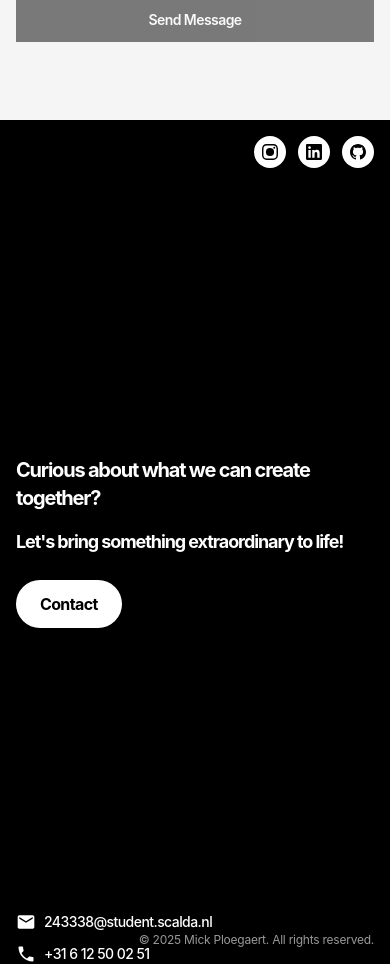
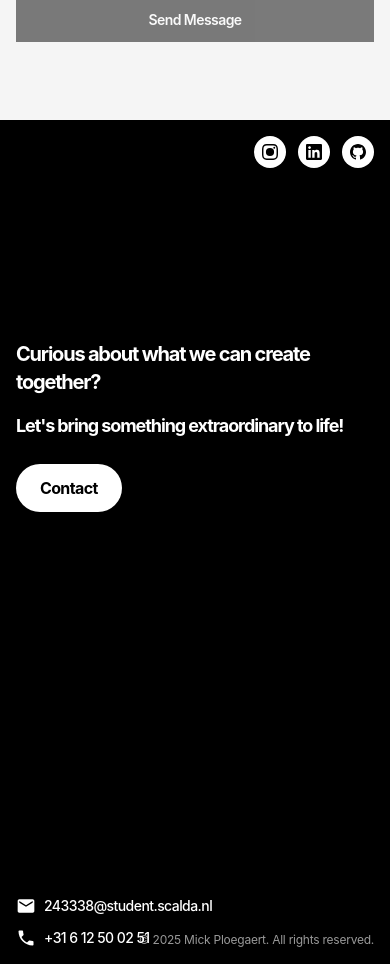
Before and after one commit to mickploegaert/mickp-portfolio, a Next.js app: page /contact in a window 390 px wide. Shown: the part 660-1624 px from the top of the page. Built offline with nearby package versions, Linux system fonts and the light colour scheme.

Commit message:
Refactor About, Footer, and Projects components for improved layout and accessibility; update image sources for consistency

```diff
--- a/components/About.tsx
+++ b/components/About.tsx
@@ -2,7 +2,7 @@
 
 export default function About() {
   return (
-    <section id="about" className="min-h-screen bg-white py-12 sm:py-16 md:py-20 px-4 sm:px-6 lg:px-8">
+    <section id="about" className="min-h-screen bg-white py-8 sm:py-12 md:py-16 lg:py-20 px-4 sm:px-6 lg:px-8 relative z-10">
       <div className="max-w-7xl mx-auto">
         {/* Header */}
         <div className="mb-8 sm:mb-12" style={{ animation: 'slideUpFade 0.8s ease-out both' }}>
@@ -20,7 +20,7 @@ export default function About() {
         {/* About Content */}
         <div className="grid grid-cols-1 lg:grid-cols-12 gap-4 lg:gap-6 items-start">
           {/* Top Right Image (wider) */}
-          <div className="lg:col-span-6 lg:col-start-7 lg:row-start-1" style={{ animation: 'slideUpFade 0.8s ease-out 0.2s both' }}>
+          <div className="lg:col-span-6 lg:col-start-7 lg:row-start-1 order-1 lg:order-1" style={{ animation: 'slideUpFade 0.8s ease-out 0.2s both' }}>
             <div className="relative overflow-hidden shadow-lg">
               <div className="aspect-video w-full h-auto">
                 <img
@@ -33,9 +33,9 @@ export default function About() {
           </div>
 
           {/* Top Left Text */}
-          <div className="lg:col-span-5 lg:col-start-1 lg:row-start-1 lg:pr-4" style={{ animation: 'slideUpFade 0.8s ease-out 0.3s both' }}>
+          <div className="lg:col-span-5 lg:col-start-1 lg:row-start-1 lg:pr-4 order-2 lg:order-2 mt-6 lg:mt-0" style={{ animation: 'slideUpFade 0.8s ease-out 0.3s both' }}>
             <p
-              className="text-[clamp(1.1rem,3vw,1.8rem)] sm:text-[clamp(1.2rem,3vw,2rem)] md:text-[clamp(1.3rem,3vw,2.2rem)] lg:text-[clamp(1.4rem,3vw,2.4rem)] leading-[1em] text-black"
+              className="text-[clamp(1rem,2.5vw,1.4rem)] sm:text-[clamp(1.1rem,2.5vw,1.6rem)] md:text-[clamp(1.2rem,2.5vw,1.8rem)] lg:text-[clamp(1.4rem,3vw,2.4rem)] leading-[1.2] sm:leading-[1.15] lg:leading-[1em] text-black"
               style={{ letterSpacing: '-0.06em', fontFamily: 'Inter, sans-serif', fontWeight: 700 }}
             >
               I'm an 18-year-old Software Development student at Scalda in Terneuzen. I'm passionate about learning, creating, and improving my coding skills every day.
@@ -43,7 +43,7 @@ export default function About() {
           </div>
 
           {/* Bottom Left Image (square) */}
-          <div className="lg:col-span-5 lg:col-start-1 lg:row-start-2 lg:-mt-20 md:-mt-16 sm:-mt-12" style={{ animation: 'slideUpFade 0.8s ease-out 0.5s both' }}>
+          <div className="lg:col-span-5 lg:col-start-1 lg:row-start-2 lg:-mt-20 order-4 lg:order-3 mt-6 lg:mt-0" style={{ animation: 'slideUpFade 0.8s ease-out 0.5s both' }}>
             <div className="relative overflow-hidden shadow-lg">
               <div className="aspect-square w-full h-auto">
                 <img
@@ -56,9 +56,9 @@ export default function About() {
           </div>
 
           {/* Bottom Text */}
-          <div className="lg:col-span-6 lg:col-start-7 lg:row-start-2 lg:pl-4" style={{ animation: 'slideUpFade 0.8s ease-out 0.4s both' }}>
+          <div className="lg:col-span-6 lg:col-start-7 lg:row-start-2 lg:pl-4 order-3 lg:order-4 mt-6 lg:mt-0" style={{ animation: 'slideUpFade 0.8s ease-out 0.4s both' }}>
             <p
-              className="text-[clamp(1.1rem,3vw,1.8rem)] sm:text-[clamp(1.2rem,3vw,2rem)] md:text-[clamp(1.3rem,3vw,2.2rem)] lg:text-[clamp(1.4rem,3vw,2.4rem)] leading-[1em] text-black"
+              className="text-[clamp(1rem,2.5vw,1.4rem)] sm:text-[clamp(1.1rem,2.5vw,1.6rem)] md:text-[clamp(1.2rem,2.5vw,1.8rem)] lg:text-[clamp(1.4rem,3vw,2.4rem)] leading-[1.2] sm:leading-[1.15] lg:leading-[1em] text-black"
               style={{ letterSpacing: '-0.06em', fontFamily: 'Inter, sans-serif', fontWeight: 700 }}
             >
               In my free time, I enjoy playing football, gaming, and running. Staying active helps me stay focused, motivated, and balanced in life.
--- a/components/Footer.tsx
+++ b/components/Footer.tsx
@@ -3,7 +3,7 @@
 export default function Footer() {
   return (
     <div className="relative bg-black text-white min-h-screen">
-      <div className="relative h-screen w-full">
+      <div className="relative h-auto w-full min-h-screen">
         {/* Social Icons */}
         <div className="absolute top-4 sm:top-6 md:top-8 lg:top-12 right-4 sm:right-6 md:right-8 lg:right-12 flex gap-3 sm:gap-4 z-20">
           <a
@@ -39,7 +39,7 @@ export default function Footer() {
         </div>
 
         {/* Main Content Grid */}
-        <div className="grid grid-cols-1 lg:grid-cols-12 gap-4 sm:gap-8 lg:gap-16 p-4 sm:p-6 md:p-8 lg:p-12 lg:p-20 min-h-screen items-center -mt-16 lg:-mt-20">
+        <div className="grid grid-cols-1 lg:grid-cols-12 gap-4 sm:gap-8 lg:gap-16 p-4 sm:p-6 md:p-8 lg:p-12 lg:p-20 min-h-[80vh] items-center -mt-16 lg:-mt-20 pb-20 sm:pb-24 lg:pb-32">
           {/* Left Text */}
           <div className="lg:col-span-7 lg:col-start-1">
             <h3
@@ -79,7 +79,7 @@ export default function Footer() {
         </div>
 
         {/* Bottom Left Contact Info */}
-        <div className="absolute bottom-4 sm:bottom-6 md:bottom-8 lg:bottom-12 left-4 sm:left-6 md:left-8 lg:left-12 space-y-3 sm:space-y-4 -mb-4 lg:-mb-6">
+        <div className="absolute bottom-4 sm:bottom-6 md:bottom-8 lg:bottom-12 left-4 sm:left-6 md:left-8 lg:left-12 space-y-3 sm:space-y-4 z-10">
           <div className="flex items-center gap-2 sm:gap-3">
             <svg className="w-5 h-5 sm:w-6 sm:h-6 text-white flex-shrink-0" fill="currentColor" viewBox="0 0 24 24">
               <path d="M20 4H4c-1.1 0-1.99.9-1.99 2L2 18c0 1.1.9 2 2 2h16c1.1 0 2-.9 2-2V6c0-1.1-.9-2-2-2zm0 4l-8 5-8-5V6l8 5 8-5v2z"/>
@@ -113,7 +113,7 @@ export default function Footer() {
         </div>
 
         {/* Bottom Right Copyright */}
-        <div className="absolute bottom-4 sm:bottom-6 md:bottom-8 lg:bottom-12 right-4 sm:right-6 md:right-8 lg:right-12">
+        <div className="absolute bottom-4 sm:bottom-6 md:bottom-8 lg:bottom-12 right-4 sm:right-6 md:right-8 lg:right-12 z-10">
           <p
             className="text-xs sm:text-sm md:text-base lg:text-[18px] text-white/60 hover:text-white/80 transition-colors duration-300"
             style={{
--- a/components/Projects.tsx
+++ b/components/Projects.tsx
@@ -30,7 +30,7 @@ export default function Projects() {
             aria-label="Open Health Advisor App project"
           >
             <img
-              src="/healtadvisor.jpeg"
+              src="https://picsum.photos/600/600?seed=healthapp"
               alt="Health Advisor App"
               width={600}
               height={600}
@@ -54,7 +54,7 @@ export default function Projects() {
             aria-label="Open Dropship Dashboard project"
           >
             <img
-              src="https://picsum.photos/600/600?random=2"
+              src="https://picsum.photos/600/600?seed=dropship"
               alt="Dropship Dashboard"
               width={600}
               height={600}
@@ -79,7 +79,7 @@ export default function Projects() {
             aria-label="Open Task Manager project"
           >
             <img
-              src="https://picsum.photos/600/600?random=3"
+              src="https://picsum.photos/600/600?seed=taskmanager"
               alt="Task Manager"
               width={600}
               height={600}
@@ -103,7 +103,7 @@ export default function Projects() {
             aria-label="Open Social Media Clone project"
           >
             <img
-              src="https://picsum.photos/600/600?random=4"
+              src="https://picsum.photos/600/600?seed=socialmedia"
               alt="Social Media Clone"
               width={600}
               height={600}
```
